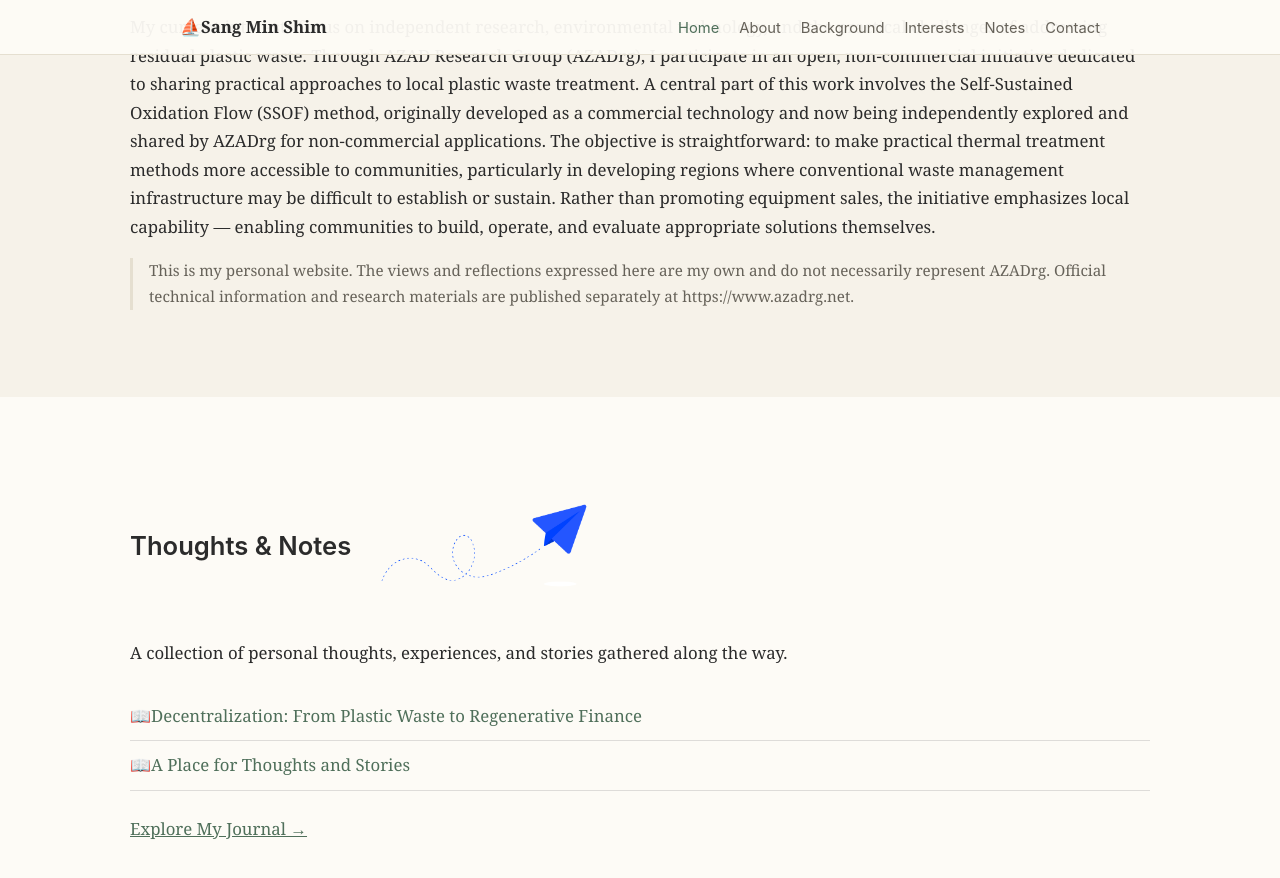
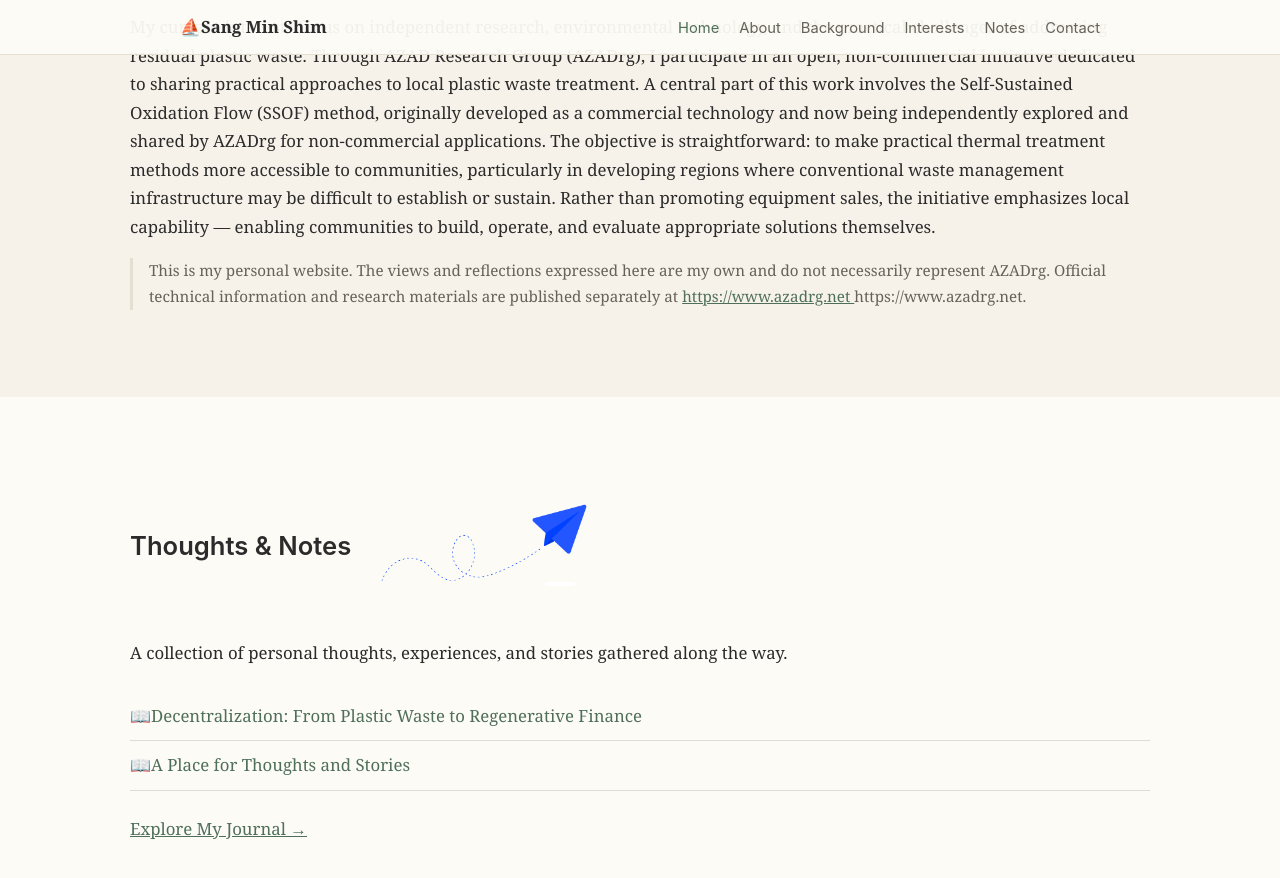
Before and after one commit to ssimsangmin49-creator/personal-home, a Jekyll site: the page index.html, which Jekyll copies as it is, in a window 1280 px wide and 900 px high, scrolled down 2244 px. Shown: the top 878 px of the window. Built offline with Jekyll 4.4.1, drawn with Linux system fonts in a browser that asks for light colours; part of the change alters nothing that is shown.

Commit message:
Enhance note with hyperlink to AZADrg website
Updated the note section to include a hyperlink for official technical information.

```diff
--- a/index.html
+++ b/index.html
@@ -191,7 +191,11 @@ Through AZAD Research Group (AZADrg), I participate in an open, non-commercial i
 A central part of this work involves the Self-Sustained Oxidation Flow (SSOF) method, originally developed as a commercial technology and now being independently explored and shared by AZADrg for non-commercial applications.
 The objective is straightforward: to make practical thermal treatment methods more accessible to communities, particularly in developing regions where conventional waste management infrastructure may be difficult to establish or sustain.
 Rather than promoting equipment sales, the initiative emphasizes local capability — enabling communities to build, operate, and evaluate appropriate solutions themselves.</p>
-      <p class="note">This is my personal website. The views and reflections expressed here are my own and do not necessarily represent AZADrg. Official technical information and research materials are published separately at https://www.azadrg.net.</span></p>
+      <p class="note">This is my personal website. The views and reflections expressed here are my own and do not necessarily represent AZADrg.
+        Official technical information and research materials are published separately at
+        <a href="https://www.azadrg.net" target="_blank" rel="noopener noreferrer">
+        https://www.azadrg.net </a>
+        https://www.azadrg.net.</span></p>
     </div>
   </section>
 
```
